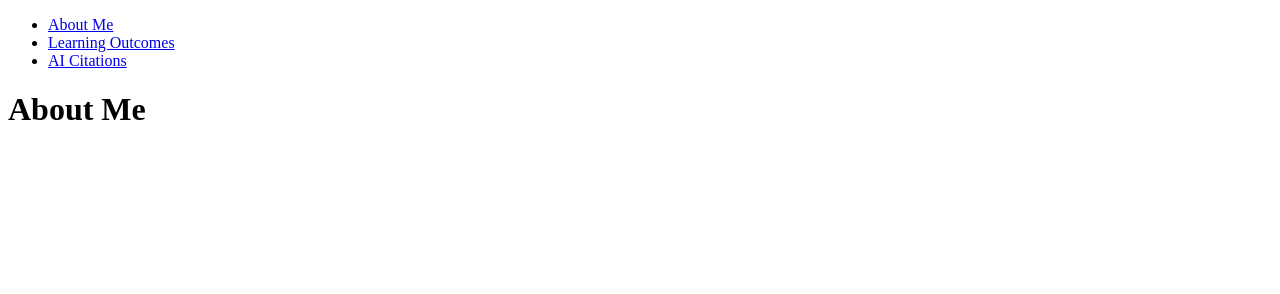
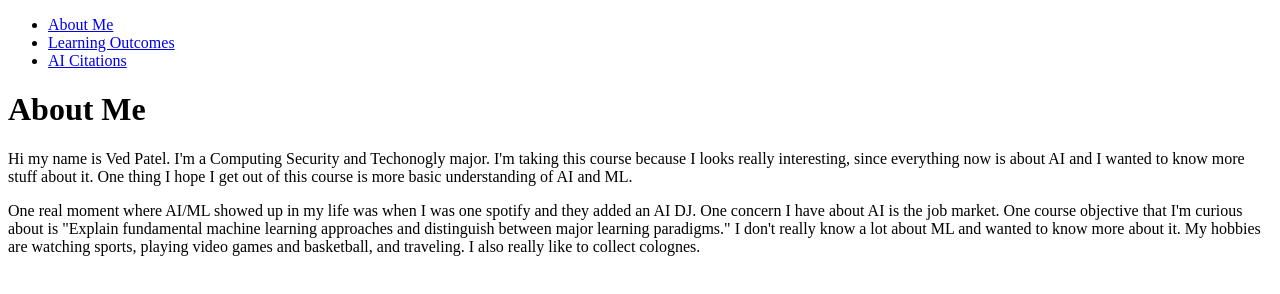
Before and after one commit to vpp37/eightyturtle399, a plain HTML site: page index.html in a window 1280 px wide. Drawn offline with Linux system fonts and the light colour scheme.

Commit message:
Add personal introduction and interests to index.html

```diff
--- a/index.html
+++ b/index.html
@@ -18,6 +18,9 @@
   <main>
     <h1>About Me</h1>
 
+    <p> Hi my name is Ved Patel. I'm a Computing Security and Techonogly major. I'm taking this course because I looks really interesting, since everything now is about AI and I wanted to know more stuff about it. One thing I hope I get out of this course is more basic understanding of AI and ML.</p>
+    <p> One real moment where AI/ML showed up in my life was when I was one spotify and they added an AI DJ. One concern I have about AI is the job market. One course objective that I'm curious about is "Explain fundamental machine learning approaches and distinguish between major learning paradigms." I don't really know a lot about ML and wanted to know more about it. My hobbies are watching sports, playing video games and basketball, and traveling. I also really like to collect colognes.</p>
+
   </main>
 </body>
 </html>
```
